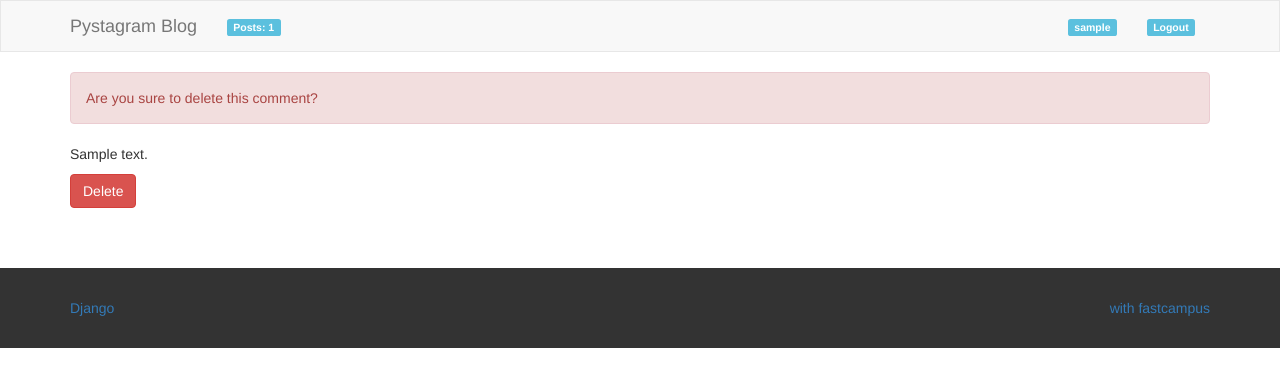
After one commit to lamiru/pystagram, a Django app: page /blog/1/comments/1/delete/ in a window 1280 px wide. The commit adds this page. Shown: the top 387 px of the page. Run offline with Django 3.2, Linux system fonts and the light colour scheme; a user stored in the database is signed in; tables that the repository leaves empty hold one stand-in row (values such as "Sample post"); some libraries are stand-ins or nearby versions.

Commit message:
add comment delete feature to blog app

```diff
--- /dev/null
+++ b/blog/templates/blog/comment_delete_confirm.html
@@ -0,0 +1,21 @@
+{% extends "blog/layout.html" %}
+
+{% block content %}
+<div class="container">
+    <div class="row">
+        <div class="col-sm-12">
+            <form action="" method="POST" enctype="multipart/form-data">
+                {% csrf_token %}
+
+                <div class="alert alert-danger">
+                    Are you sure to delete this comment?
+                </div>
+
+                <p>{{ comment.content }}</p>
+
+                <input type="submit" value="Delete" class="btn btn-danger" />
+            </form>
+        </div>
+    </div>
+</div>
+{% endblock %}
--- a/blog/templates/blog/detail.html
+++ b/blog/templates/blog/detail.html
@@ -17,6 +17,7 @@
                 <li>
                     {{ comment.content }}
                     <a href="{% url "blog.views.comment_edit" post.pk comment.pk %}">Edit</a>
+                    <a href="{% url "blog.views.comment_delete" post.pk comment.pk %}">Delete</a>
                 </li>
             {% endfor %}
             </ul>
--- a/blog/urls.py
+++ b/blog/urls.py
@@ -8,4 +8,5 @@ urlpatterns = [
     url(r'^(?P<pk>\d+)/edit/$', 'blog.views.edit'),
     url(r'^(?P<pk>\d+)/comments/new$', 'blog.views.comment_new'),
     url(r'^(?P<post_pk>\d+)/comments/(?P<pk>\d+)/edit/$', 'blog.views.comment_edit'),
+    url(r'^(?P<post_pk>\d+)/comments/(?P<pk>\d+)/delete/$', 'blog.views.comment_delete'),
 ]
--- a/blog/views.py
+++ b/blog/views.py
@@ -100,3 +100,14 @@ def comment_edit(request, post_pk, pk):
     return render(request, 'form.html', {
         'form': form,
     })
+
+@login_required
+def comment_delete(request, post_pk, pk):
+    comment = get_object_or_404(Comment, pk=pk)
+    if request.method == 'POST':
+        comment.delete()
+        messages.success(request, 'Deleted the comment.')
+        return redirect('blog.views.detail', post_pk)
+    return render(request, 'blog/comment_delete_confirm.html', {
+        'comment': comment,
+    })
```
